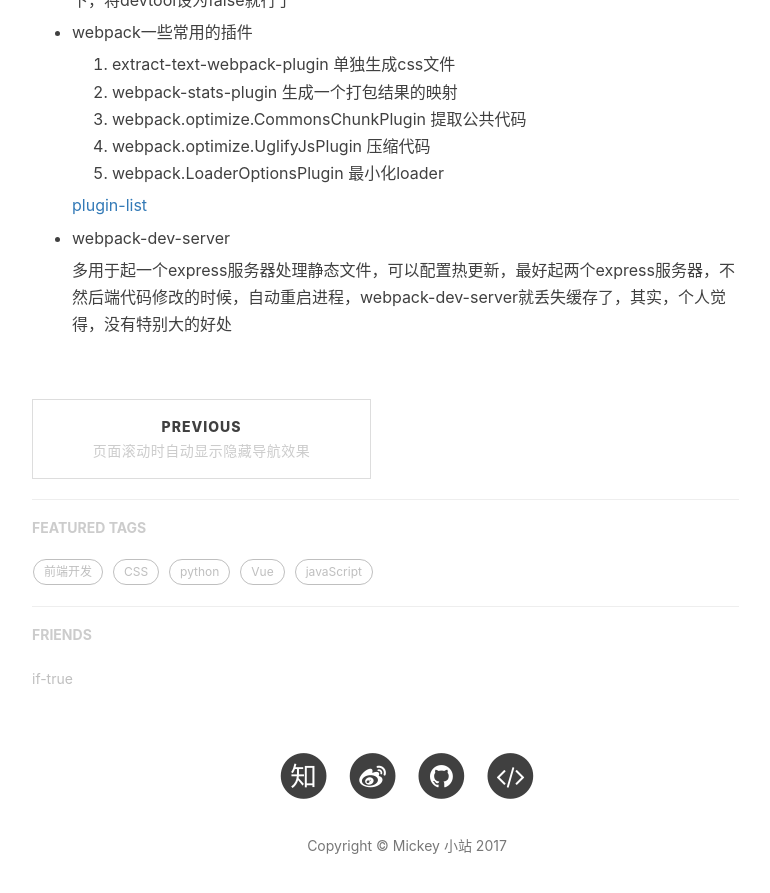
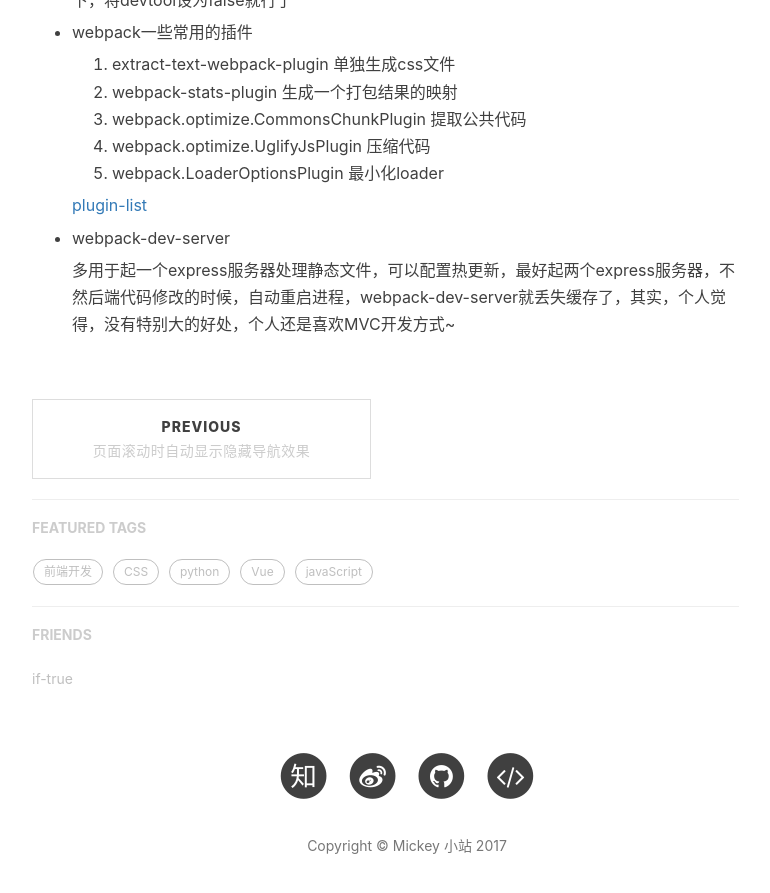
Before and after one commit to mickey0524/mickey0524.github.io, a Jekyll site: the page built from _posts/2017-09-26-webpack-learn.md, in a window 1280 px wide and 900 px high, scrolled down 1807 px. Shown: the top 893 px of the window, without its empty margins (233-1003 px from the left). Built offline with Jekyll 4.4.1, drawn with Linux system fonts in a browser that asks for light colours; nearby versions of some CDN libraries; comment, search, counter and statistics services are not loaded.

Commit message:
docs(webpack): 增加一句话

```diff
--- a/_posts/2017-09-26-webpack-learn.md
+++ b/_posts/2017-09-26-webpack-learn.md
@@ -78,4 +78,4 @@ resolve: {
 
 * webpack-dev-server
 
-  多用于起一个express服务器处理静态文件，可以配置热更新，最好起两个express服务器，不然后端代码修改的时候，自动重启进程，webpack-dev-server就丢失缓存了，其实，个人觉得，没有特别大的好处
+  多用于起一个express服务器处理静态文件，可以配置热更新，最好起两个express服务器，不然后端代码修改的时候，自动重启进程，webpack-dev-server就丢失缓存了，其实，个人觉得，没有特别大的好处，个人还是喜欢MVC开发方式~
```
